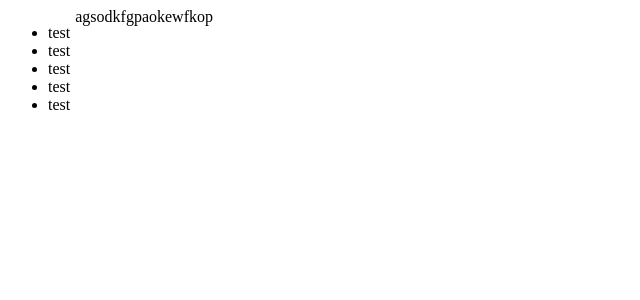
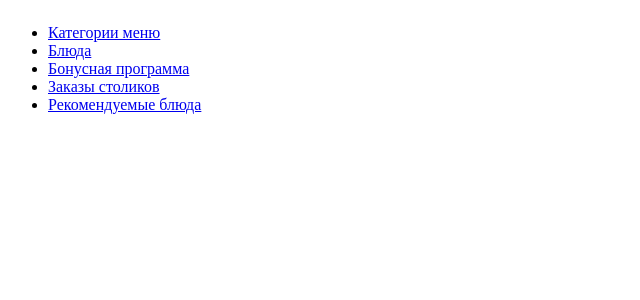
Before and after one commit to idreral/cafe-site, a Flask app: page /admin in a window 1280 px wide. Shown: the top 300 px of the page, without its empty margins (0-640 px from the left). Run offline with Flask 3, Linux system fonts and the light colour scheme.

Commit message:
Added admin sidemenu

```diff
--- a/templates/admin.html
+++ b/templates/admin.html
@@ -1 +1,3 @@
 {% extends 'admin_base.html' %}
+{% block content %}
+{% endblock %}
--- a/templates/admin_base.html
+++ b/templates/admin_base.html
@@ -22,7 +22,7 @@
         {% block aside %}{% include 'admin_sidemenu.html' %}{% endblock %}
       </div>
       <div class="right">
-        agsodkfgpaokewfkop
+        {% block content %}{% endblock %}
       </div>
     </div>
   </body>
--- a/templates/admin_sidemenu.html
+++ b/templates/admin_sidemenu.html
@@ -1,7 +1,7 @@
 <ul>
-  <li>test</li>
-  <li>test</li>
-  <li>test</li>
-  <li>test</li>
-  <li>test</li>
+  <li><a href="#">Категории меню</a></li>
+  <li><a href="#">Блюда</a></li>
+  <li><a href="#">Бонусная программа</a></li>
+  <li><a href="#">Заказы столиков</a></li>
+  <li><a href="#">Рекомендуемые блюда</a></li>
 </ul>
```
